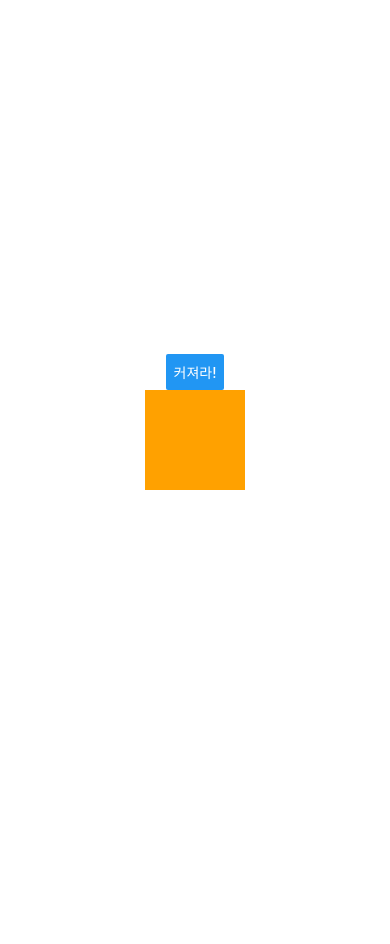
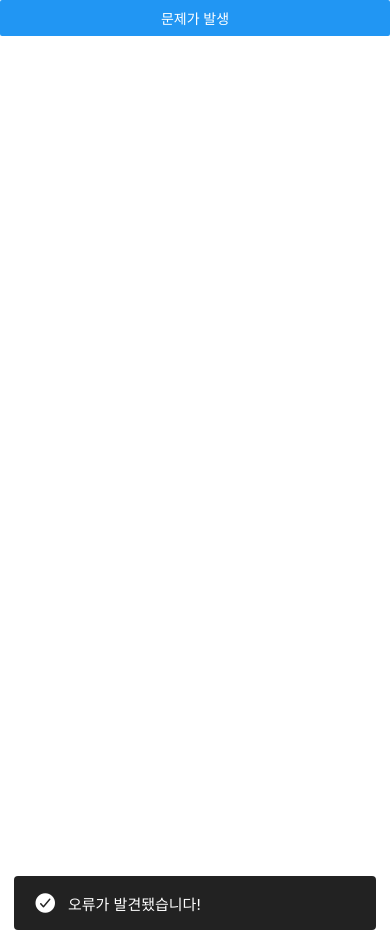
Before and after one commit to dodody/RNAnimation, a React Native app: screen / in a window 390 px wide. Before the commit the page ends 844 px from the top, so only its background shows below. Built offline with nearby package versions, Linux system fonts and the light colour scheme.

Commit message:
snackbar 촬영완료

```diff
--- a/App.js
+++ b/App.js
@@ -10,16 +10,18 @@ import AnimatedComposing from './src/chapter2/AnimatedComposing';
 import AnimatedOtherMethod from './src/chapter2/AnimatedOtherMethod';
 import AnimatedProperty from './src/chapter2/AnimatedProperty';
 
+import Snackbar from './src/chapter3/Snackbar';
+
 const App = () => {
   return (
     <SafeAreaView
       style={{
         flex: 1,
-        justifyContent: 'center',
-        alignItems: 'center',
+        // justifyContent: 'center',
+        // alignItems: 'center',
       }}
     >
-      <AnimatedProperty />
+      <Snackbar />
     </SafeAreaView>
   );
 };
--- a/package.json
+++ b/package.json
@@ -11,7 +11,8 @@
   },
   "dependencies": {
     "react": "18.1.0",
-    "react-native": "0.70.5"
+    "react-native": "0.70.5",
+    "react-native-vector-icons": "^9.2.0"
   },
   "devDependencies": {
     "@babel/core": "^7.12.9",
--- /dev/null
+++ b/src/chapter3/Snackbar.js
@@ -0,0 +1,64 @@
+import React, {useRef} from 'react';
+import {Animated, View, Text, Button, SafeAreaView, Easing} from 'react-native';
+import Icon from 'react-native-vector-icons/dist/Ionicons';
+// checkmark-circle
+
+// layout
+// 스타일링
+// 애니메이션
+export default function Snackbar() {
+  const translateYAnim = useRef(new Animated.Value(100)).current;
+
+  const onButtonPress = () => {
+    Animated.sequence([
+      Animated.timing(translateYAnim, {
+        toValue: 0,
+        duration: 300,
+        easing: Easing.out(Easing.circle),
+        useNativeDriver: true,
+      }),
+      Animated.delay(2000),
+      Animated.timing(translateYAnim, {
+        toValue: 100,
+        duration: 500,
+        easing: Easing.in(Easing.circle),
+        useNativeDriver: true,
+      }),
+    ]).start();
+  };
+
+  return (
+    <SafeAreaView style={{flex: 1}}>
+      <Button title="문제가 발생" onPress={onButtonPress} />
+      <Animated.View
+        style={{
+          position: 'absolute',
+          bottom: 0,
+          width: '100%',
+          transform: [
+            {
+              translateY: translateYAnim,
+            },
+          ],
+        }}
+      >
+        <View
+          style={{
+            backgroundColor: '#222',
+            flexDirection: 'row',
+            paddingVertical: 14,
+            paddingHorizontal: 20,
+            margin: 14,
+            borderRadius: 4,
+            alignItems: 'center',
+          }}
+        >
+          <Icon name="checkmark-circle" color="white" size={24} />
+          <Text style={{color: 'white', fontSize: 15, marginLeft: 10}}>
+            오류가 발견됐습니다!
+          </Text>
+        </View>
+      </Animated.View>
+    </SafeAreaView>
+  );
+}
```
Also changed, not shown: react-native.config.js (added, +9 -0 lines), 5 other files (tests, documents, lock files or other folders).
